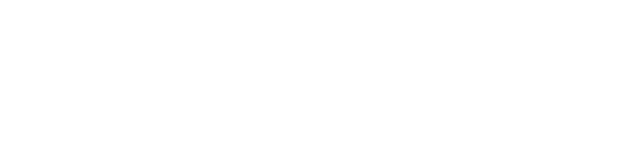
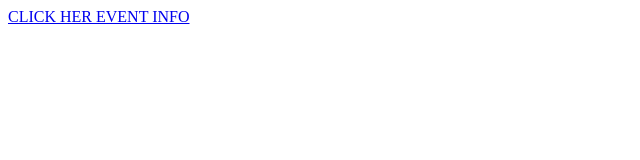
Before and after one commit to adithya2912/SUREDDY-VARUN, a plain HTML site: page index.html in a window 1280 px wide. Shown: the whole page, without its empty margins (0-640 px from the left). Drawn offline with Linux system fonts and the light colour scheme.

Commit message:
Update index.html

```diff
--- a/index.html
+++ b/index.html
@@ -1,3 +1,3 @@
 <html>
-  <a href="https://github.com/adithya2912/SUREDDY-VARUN/blob/main/VARUN.pdf"></a>
+  <p><a href="VARUN.pdf">CLICK HER EVENT INFO</a></p>
 </html>
```
